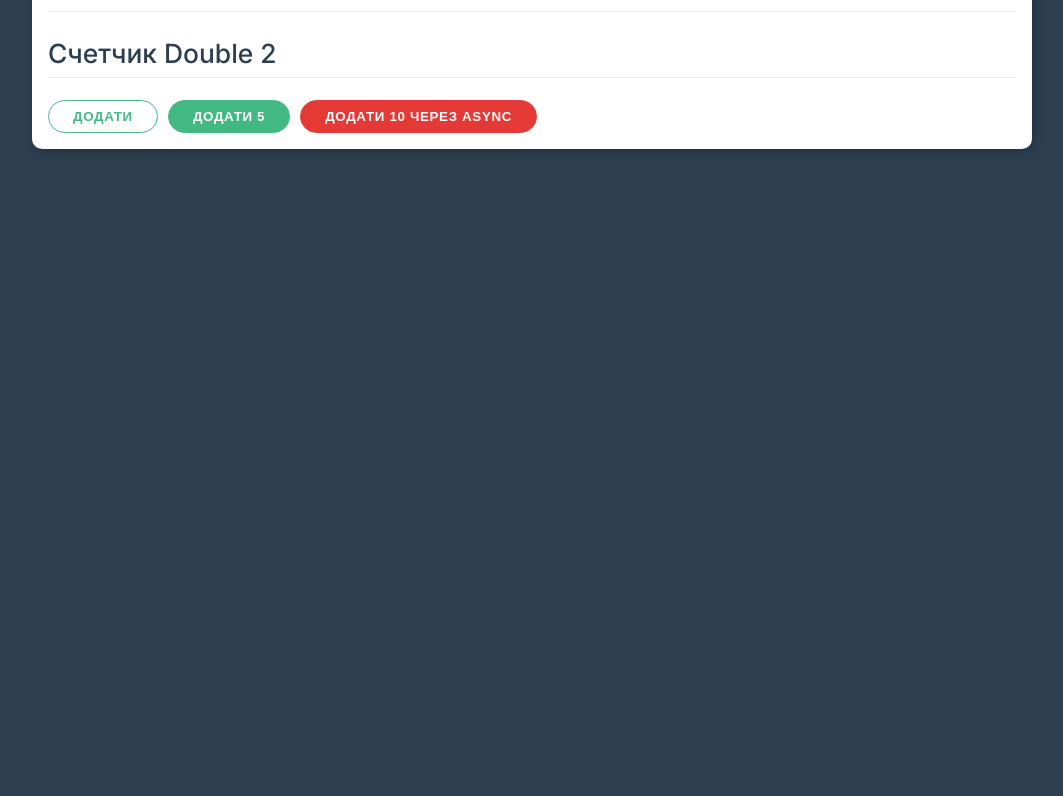
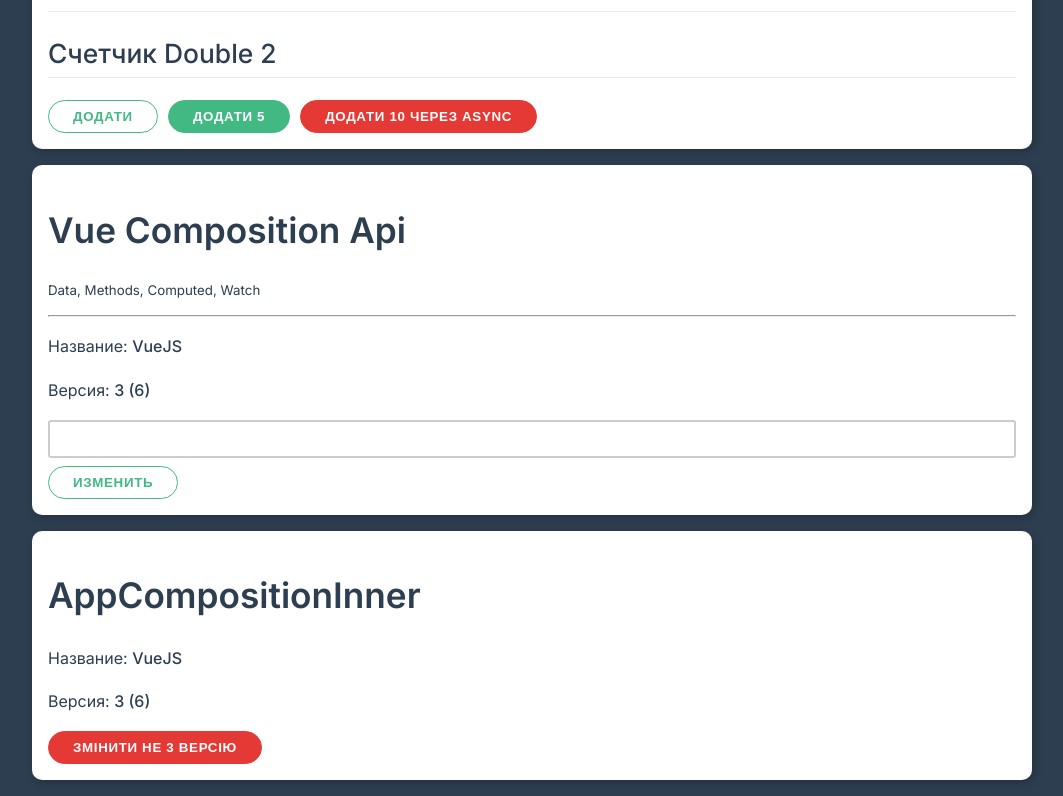
Before and after one commit to MaxAndreev27/vue3-cli, a Vue app: page / in a window 1280 px wide. Shown: the part 2611-3407 px from the top of the page, without its empty margins (108-1171 px from the left). Before the commit the page ends 2776 px from the top, so only its background shows below. Built offline with nearby package versions, Linux system fonts and the light colour scheme; no server answers.

Commit message:
Use Composite API

```diff
--- a/src/App.vue
+++ b/src/App.vue
@@ -48,6 +48,8 @@
     </div>
 
     <AppVuex />
+
+    <AppComposition />
 </template>
 
 <script>
@@ -60,6 +62,7 @@ import AppForm from '@/components/AppForm.vue';
 import TheNavbar from '@/components/TheNavbar.vue';
 import AppLogin from '@/views/AppLogin.vue';
 import AppVuex from '@/components/AppVuex.vue';
+import AppComposition from '@/components/AppComposition.vue';
 
 export default {
     name: 'App',
@@ -73,6 +76,7 @@ export default {
         TheNavbar,
         AppLogin,
         AppVuex,
+        AppComposition,
     },
     data() {
         return {
--- /dev/null
+++ b/src/components/AppComposition.vue
@@ -0,0 +1,94 @@
+<template>
+    <div class="container">
+        <div class="card">
+            <h1>Vue Composition Api</h1>
+            <small>Data, Methods, Computed, Watch</small>
+            <hr />
+            <p>
+                Название: <strong>{{ name }}</strong>
+            </p>
+            <p>
+                Версия: <strong>{{ version }} ({{ doubleVersion }})</strong>
+            </p>
+            <div class="form-control">
+                <input type="text" ref="textInput" v-model="inputValue" />
+            </div>
+            <button class="btn" @click="changeInfo">Изменить</button>
+        </div>
+    </div>
+
+    <div class="container">
+        <div class="card">
+            <AppCompositionInner :name="name" :version="version" @change-version="changeVersion" />
+        </div>
+    </div>
+</template>
+
+<script>
+import { ref, reactive, toRefs, isRef, isReactive, computed, watch } from 'vue';
+import AppCompositionInner from '@/components/AppCompositionInner.vue';
+export default {
+    components: { AppCompositionInner },
+    // data() {
+    //     return {
+    //         name: 'VueJS',
+    //         version: 3,
+    //     };
+    // },
+    // methods: {
+    //     changeInfo() {
+    //         this.name = 'Vue JS!';
+    //         this.version = 4;
+    //     },
+    // },
+    setup() {
+        const name = ref('VueJS');
+        const version = ref(3);
+        const textInput = ref(null);
+        const inputValue = ref('');
+
+        const framework = reactive({
+            name: 'VueJS',
+            version: 3,
+        });
+
+        function changeInfo() {
+            name.value = 'VueJS!!!';
+            version.value = 42;
+
+            framework.name = 'VueJS!!!';
+            framework.version = 24;
+
+            console.log(textInput.value.value);
+        }
+
+        function changeVersion(value) {
+            console.log('changed version', value);
+            version.value = value;
+        }
+
+        const doubleVersion = computed(() => {
+            return version.value * 2;
+        });
+
+        watch(doubleVersion, (oldValue, newValue) => {
+            // console.log(`oldValue: ${oldValue}, newValue: ${newValue}`);
+        });
+
+        watch(inputValue, (newValue, oldValue) => {
+            // console.log('newValue:' + newValue);
+        });
+
+        return {
+            name: name,
+            version: version,
+            // ...toRefs(framework),
+            changeInfo,
+            doubleVersion,
+            textInput,
+            inputValue,
+            changeVersion,
+        };
+    },
+};
+</script>
--- /dev/null
+++ b/src/components/AppCompositionInner.vue
@@ -0,0 +1,30 @@
+<template>
+    <h1>AppCompositionInner</h1>
+    <p>
+        Название: <strong>{{ name }}</strong>
+    </p>
+    <p>
+        Версия: <strong>{{ version }} ({{ doubleVersion }})</strong>
+    </p>
+    <button class="btn danger" @click="changeToThree">Змінити не 3 версію</button>
+</template>
+
+<script>
+import { computed } from 'vue';
+export default {
+    props: ['name', 'version'],
+    emits: ['change-version'],
+
+    setup(props, context) {
+        console.log(props);
+
+        function changeToThree() {
+            context.emit('change-version', 3);
+        }
+        return {
+            doubleVersion: computed(() => props.version * 2),
+            changeToThree,
+        };
+    },
+};
+</script>
```
